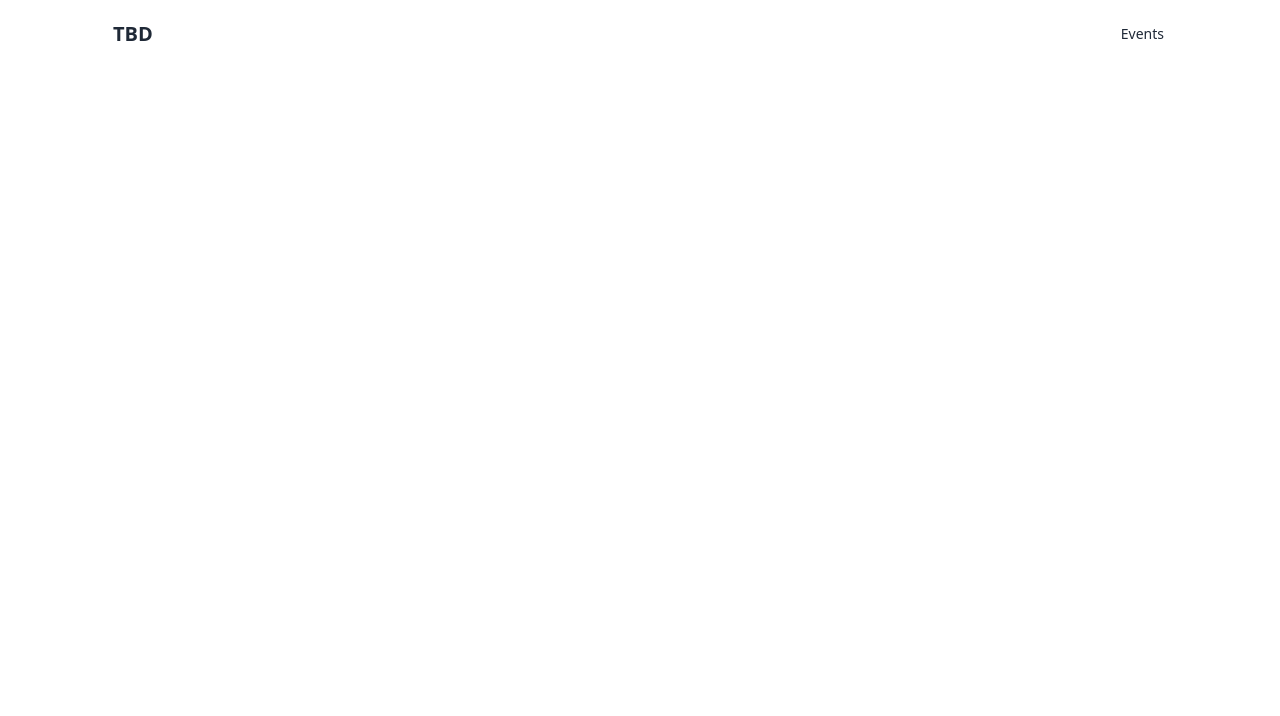
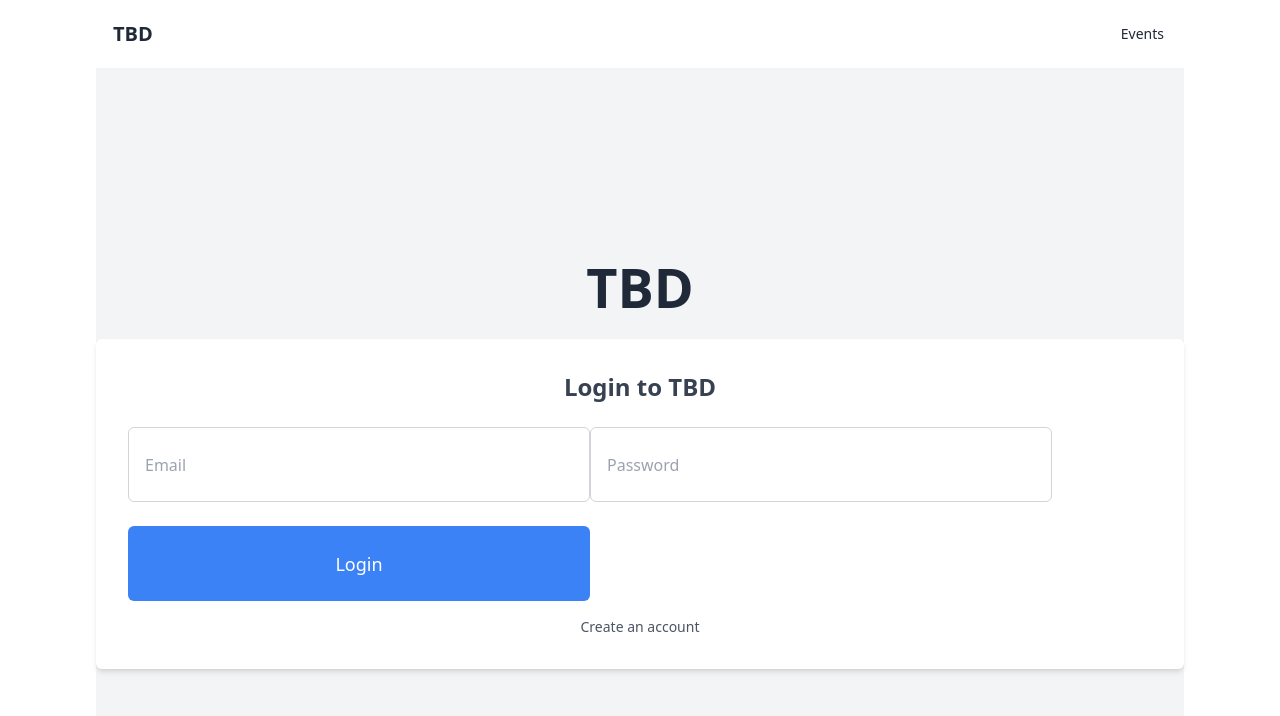
Before and after one commit to Gaberzzz/MV-Hackathon-Web-App, a Next.js app in the folder mv-hackathon-bbc/: page / in a window 1280 px wide. Shown: the top 716 px of the page. Built offline with nearby package versions, Linux system fonts and the light colour scheme; no server answers; the database is empty.

Commit message:
Update page.js

```diff
--- a/mv-hackathon-bbc/app/page.js
+++ b/mv-hackathon-bbc/app/page.js
@@ -3,5 +3,7 @@ import LoginPage from './login/page.jsx';
 import events from "./models/eventModels.jsx";
 
 export default function Home() {
-  return <div></div>;
+  return <div>
+    <LoginPage />
+  </div>;
 }
```
